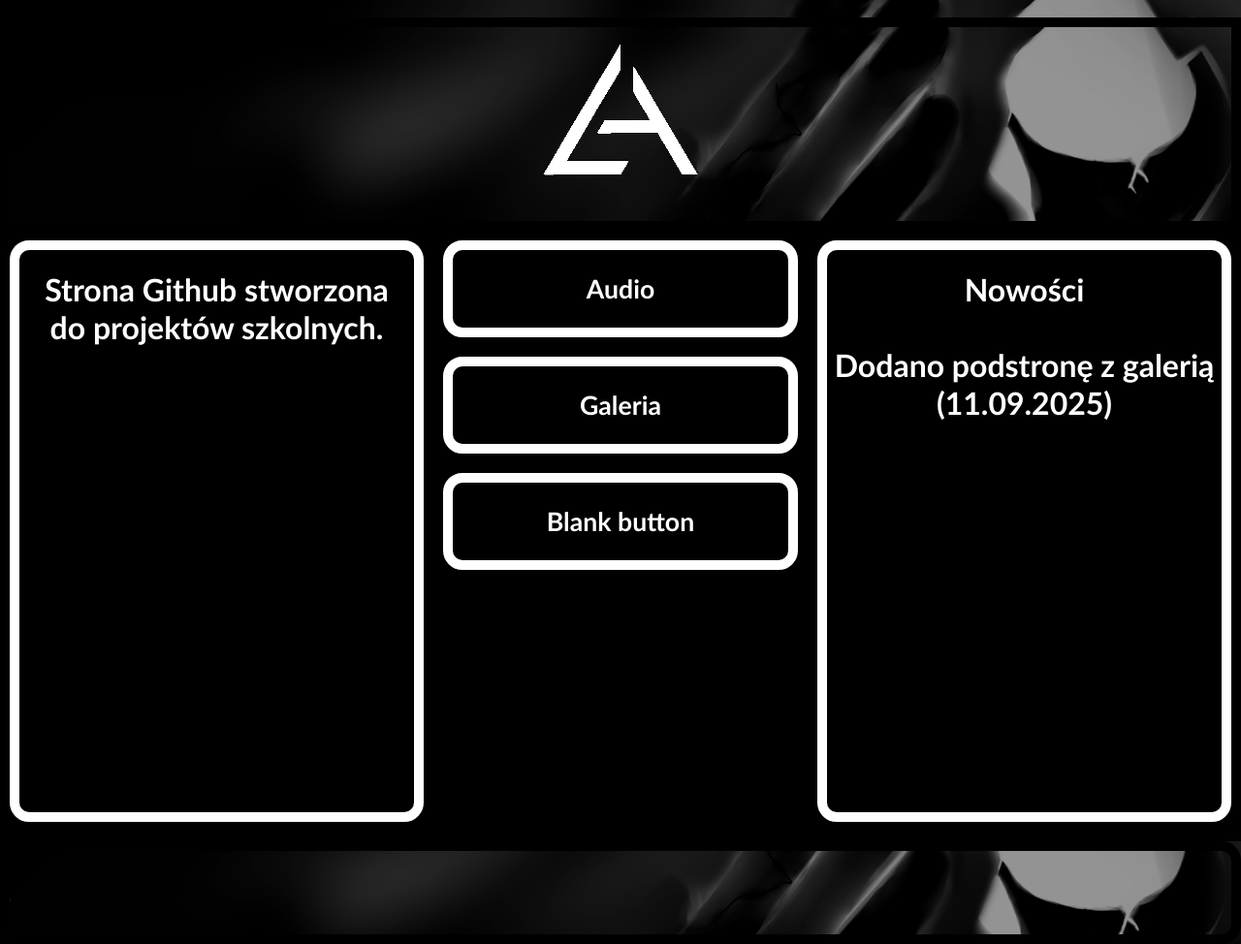
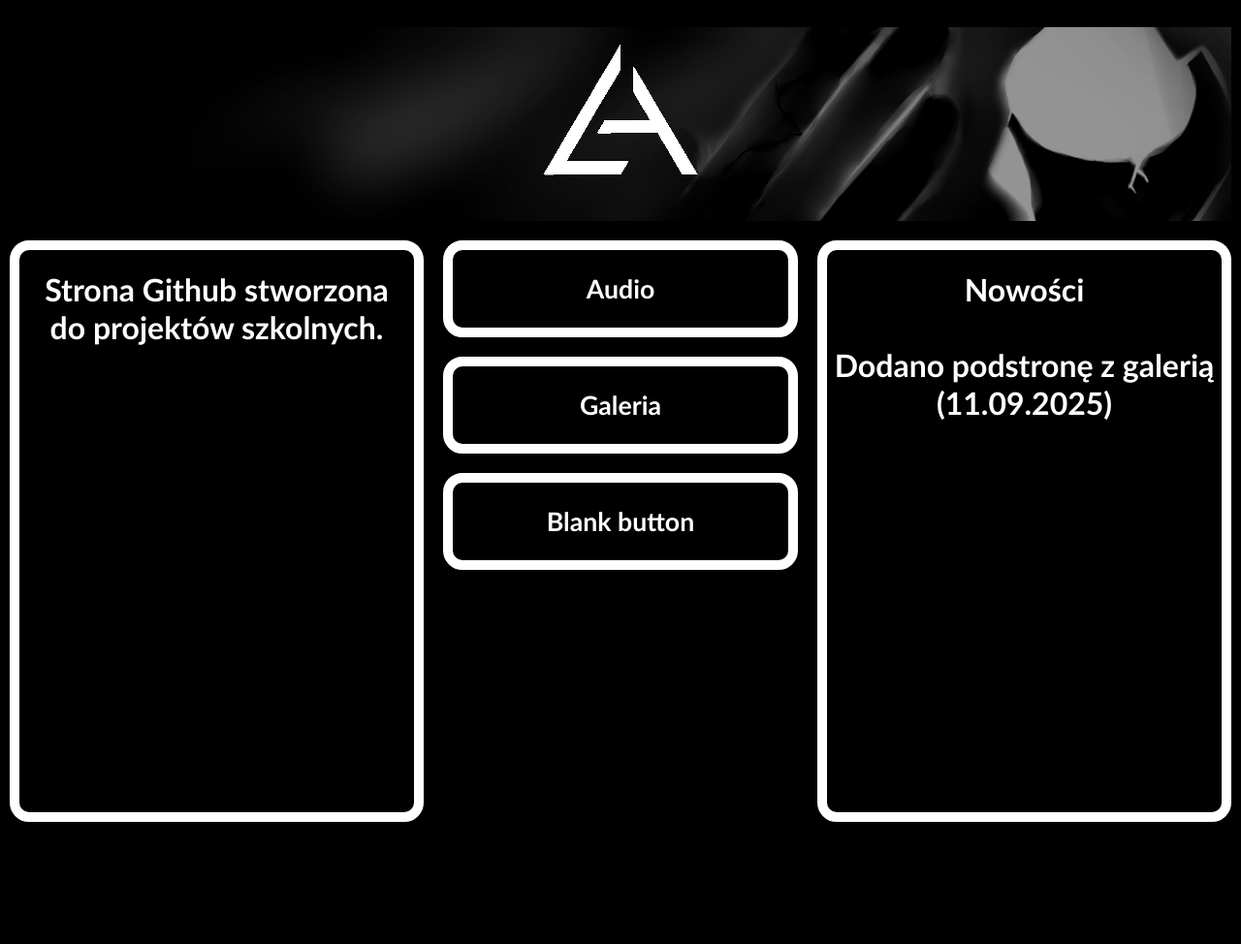
Before and after one commit to Lancaire/lancaire.github.io, a PHP site: page / in a window 1280 px wide. Shown: the whole page at 97% size. Run offline with PHP 8.4, Linux system fonts and the light colour scheme.

Commit message:
Update style.css

```diff
--- a/style.css
+++ b/style.css
@@ -2,7 +2,7 @@ body{
     margin:0px;
     padding:0px;
     overflow-x: hidden;
-    background-image:url("banner.png");
+    background-color:black;
 }
 .topsection{
     border:solid black 10px;
```
